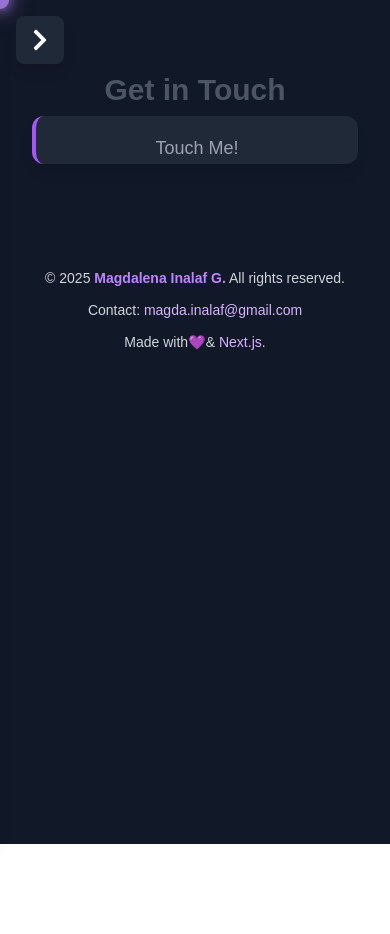
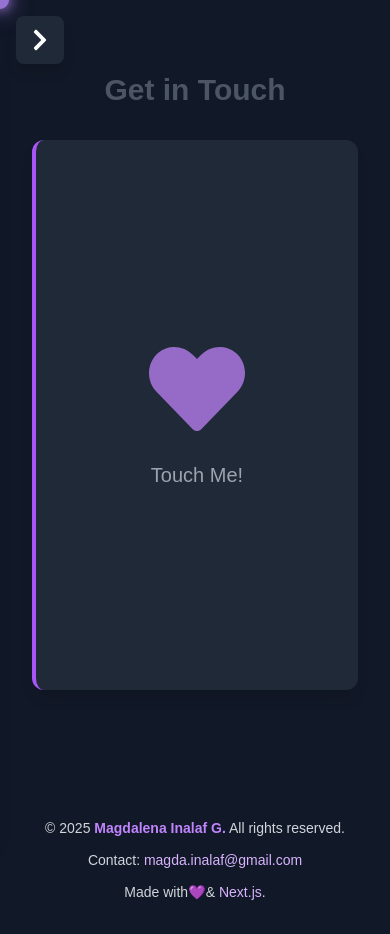
Before and after one commit to MagdaIG/Portafolio-react, a Next.js app: page /contact in a window 390 px wide. Before the commit the page ends 844 px from the top, so only its background shows below. Built offline with nearby package versions, Linux system fonts and the light colour scheme.

Commit message:
Fix contact

```diff
--- a/src/components/Contact.js
+++ b/src/components/Contact.js
@@ -113,59 +113,59 @@ const Contact = () => {
           </h2>
 
           <div className="flex justify-center px-4 md:px-0">
-            <div className="w-full max-w-[400px] relative md:h-[550px]">
+            <div className="w-full max-w-[400px] relative h-[550px]">
               <div className={`flip-container absolute w-full h-full ${isFlipped ? 'flipped' : ''}`} onClick={handleFlip}>
-                <div className="front absolute w-full h-full flex flex-col items-center justify-center rounded-xl shadow-lg bg-gray-800 p-6 md:p-8 border-l-4 border-purple-500">
-                  <FaHeart className="text-purple-400 text-6xl md:text-8xl cursor-pointer animate-pulse" />
-                  <p className="text-gray-400 text-lg md:text-xl mt-4 md:mt-6">Touch Me!</p>
+                <div className="front absolute w-full h-full flex flex-col items-center justify-center rounded-xl shadow-lg bg-gray-800 p-8 border-l-4 border-purple-500">
+                  <FaHeart className="text-purple-400 text-8xl cursor-pointer animate-pulse" />
+                  <p className="text-gray-400 text-xl mt-6">Touch Me!</p>
                 </div>
 
-                <div className="back absolute w-full h-full bg-gray-800 p-6 md:p-8 rounded-xl shadow-lg flex flex-col border-l-4 border-purple-500" ref={formRef}>
-                  <p className="text-gray-400 text-sm md:text-base text-center mb-4 md:mb-6">
+                <div className="back absolute w-full h-full bg-gray-800 p-8 rounded-xl shadow-lg flex flex-col border-l-4 border-purple-500" ref={formRef}>
+                  <p className="text-gray-400 text-base text-center mb-6">
                     If you have any questions, suggestions, or collaboration ideas, feel free to reach out!
                   </p>
 
-                  {errorMessage && <p className="text-red-400 text-xs md:text-sm mb-3 md:mb-4">{errorMessage}</p>}
+                  {errorMessage && <p className="text-red-400 text-sm mb-4">{errorMessage}</p>}
 
                   <form className="w-full flex-grow flex flex-col" onSubmit={handleSubmit}>
-                    <div className="mb-3 md:mb-4">
+                    <div className="mb-4">
                       <input
                         type="text"
                         name="name"
                         placeholder="Your Name"
-                        className="w-full p-2.5 md:p-3 rounded bg-gray-700 text-white text-sm md:text-base"
+                        className="w-full p-3 rounded bg-gray-700 text-white text-base"
                         value={formData.name}
                         onChange={handleChange}
                         required
                       />
                     </div>
-                    <div className="mb-3 md:mb-4">
+                    <div className="mb-4">
                       <input
                         type="email"
                         name="email"
                         placeholder="Your Email"
-                        className="w-full p-2.5 md:p-3 rounded bg-gray-700 text-white text-sm md:text-base"
+                        className="w-full p-3 rounded bg-gray-700 text-white text-base"
                         value={formData.email}
                         onChange={handleChange}
                         required
                       />
                     </div>
-                    <div className="mb-3 md:mb-4">
+                    <div className="mb-4 flex-grow">
                       <textarea
                         name="message"
                         placeholder="Message"
-                        className="w-full h-[120px] md:h-full min-h-[100px] p-2.5 md:p-3 rounded bg-gray-700 text-white text-sm md:text-base"
+                        className="w-full h-full min-h-[100px] p-3 rounded bg-gray-700 text-white text-base"
                         value={formData.message}
                         onChange={handleChange}
                         required
                       ></textarea>
                     </div>
 
-                    <div id="turnstile-widget" className="flex justify-center mb-2 min-h-[40px] rounded"></div>
+                    <div id="turnstile-widget" className="flex justify-center mb-4 min-h-[40px] rounded"></div>
 
                     <button
                       type="submit"
-                      className="w-full py-2.5 md:py-3 bg-purple-600 hover:bg-purple-500 text-white rounded-lg transition duration-300 text-sm md:text-lg"
+                      className="w-full py-3 bg-purple-600 hover:bg-purple-500 text-white rounded-lg transition duration-300 text-lg"
                       disabled={isSubmitted}
                     >
                       {isSubmitted ? "Sending..." : "Send Message"}
@@ -180,12 +180,12 @@ const Contact = () => {
 
       {showModal && (
         <div className="fixed top-0 left-0 w-full h-full flex items-center justify-center bg-black bg-opacity-50 z-50 p-4">
-          <div className="bg-gray-800 p-5 md:p-6 rounded-xl shadow-lg text-center w-full max-w-sm border-l-4 border-purple-500">
-            <FaCheckCircle className="text-green-400 text-4xl md:text-5xl mx-auto mb-3 md:mb-4" />
-            <p className="text-gray-300 text-base md:text-lg">Your message has been sent successfully!</p>
+          <div className="bg-gray-800 p-6 rounded-xl shadow-lg text-center w-full max-w-sm border-l-4 border-purple-500">
+            <FaCheckCircle className="text-green-400 text-5xl mx-auto mb-4" />
+            <p className="text-gray-300 text-lg">Your message has been sent successfully!</p>
             <button
               onClick={() => setShowModal(false)}
-              className="w-full mt-3 md:mt-4 py-2.5 md:py-3 bg-purple-600 hover:bg-purple-500 text-white rounded-lg transition duration-300 text-sm md:text-lg"
+              className="w-full mt-4 py-3 bg-purple-600 hover:bg-purple-500 text-white rounded-lg transition duration-300 text-lg"
             >
               OK
             </button>
```
